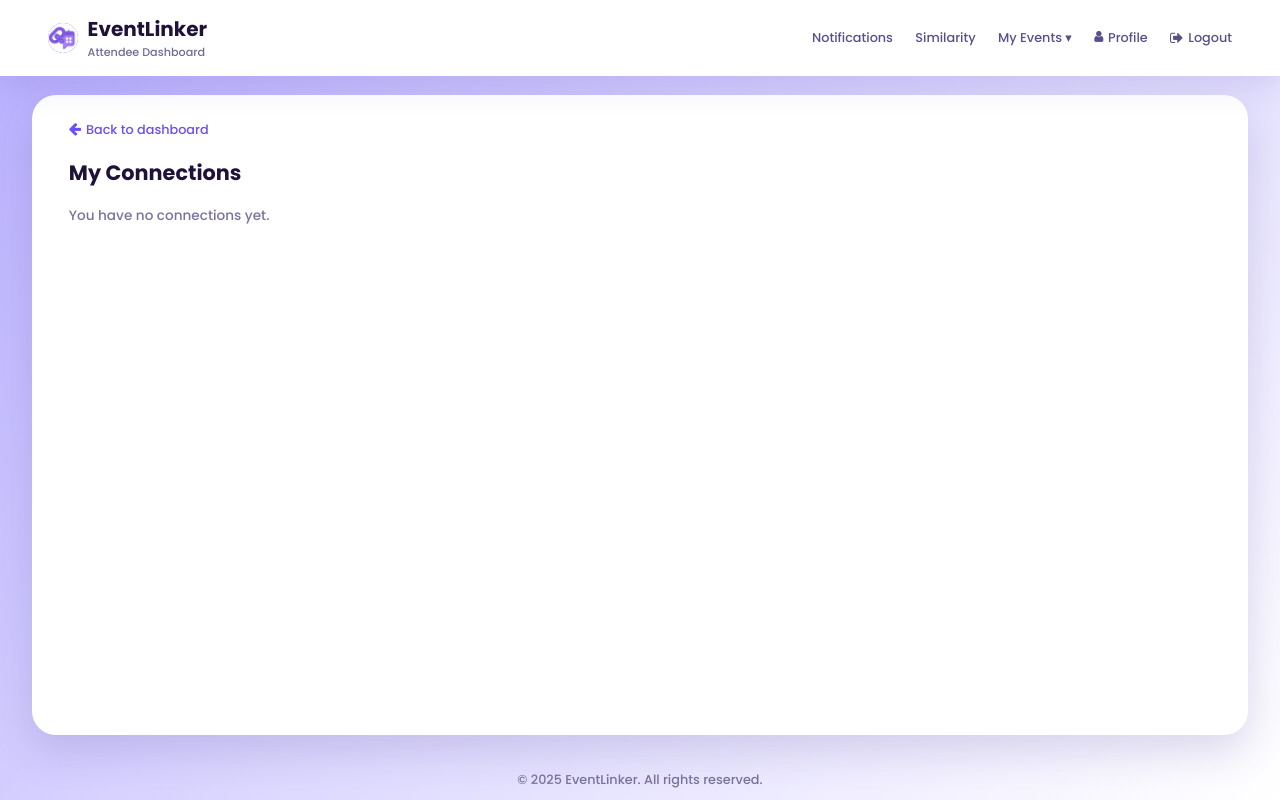
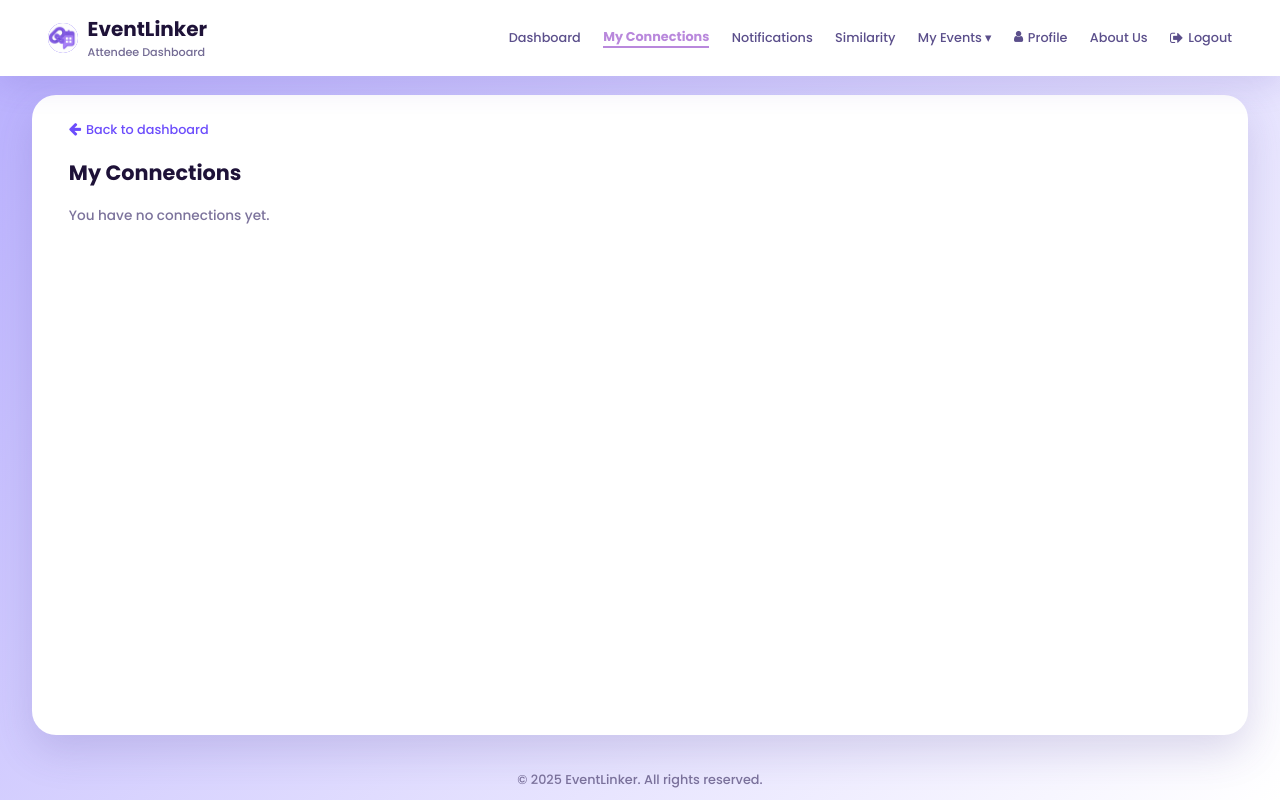
Before and after one commit to devikashaj711/eventlinker, a Flask app: page /attendee/my-connections in a window 1280 px wide. Run offline with Flask 3, Linux system fonts and the light colour scheme; the visitor is signed in with stand-in values (Sample User, id 1); data that the repository does not hold is empty.

Commit message:
UI changes

```diff
--- a/frontend/styles/attendee_homepage.css
+++ b/frontend/styles/attendee_homepage.css
@@ -441,6 +441,11 @@ body {
   transform: translateY(-1px);
   box-shadow: 0 10px 28px rgba(108, 77, 252, 0.45);
 }
+.nav-links a.active {
+    color: #b988dc;       /* green text or any color */
+    font-weight: 700;
+    border-bottom: 2px solid #b988dc;
+}
 
 /* ========== FOOTER (fixed) ========== */
 .footer {
--- a/frontend/styles/member_list.css
+++ b/frontend/styles/member_list.css
@@ -186,7 +186,11 @@ body {
     transform: translateY(0);
 }
 
-
+.nav-links a.active {
+    color: #b988dc;       /* green text or any color */
+    font-weight: 700;
+    border-bottom: 2px solid #b988dc;
+}
 
 /* =========================
    CONNECTION LIST LAYOUT
--- a/frontend/templates/my_connection.html
+++ b/frontend/templates/my_connection.html
@@ -26,6 +26,11 @@
         </div>
 
         <nav class="nav-links">
+            <a href="{{ url_for('attendee_bp.attendee_homepage') }}">Dashboard</a>
+            <a href="{{ url_for('attendee_bp.attendee_my_connections') }}"
+   class="{% if request.endpoint == 'attendee_bp.attendee_my_connections' %}active{% endif %}">
+   My Connections
+</a>
             <a href="{{ url_for('attendee_bp.attendee_connections') }}" id="connections">
                 Notifications
                 {% if g.pending_request_count > 0 %}
@@ -45,6 +50,8 @@
                 <i class="fa fa-user profile-icon"></i>
                 <span class="profile-text">Profile</span>
             </a>
+            <a href="{{ url_for('attendee_bp.about_page') }}">About Us</a>
+
             <a href="{{ url_for('user_bp.logout_user') }}" class="logout-link">
                 <i class="fa fa-sign-out"></i>
                 <span class="profile-text">Logout</span>
```
Also changed, not shown: frontend/templates/attendee_homepage.html (+6 -11 lines).
